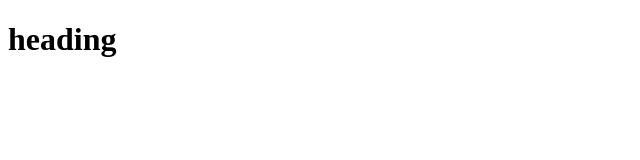
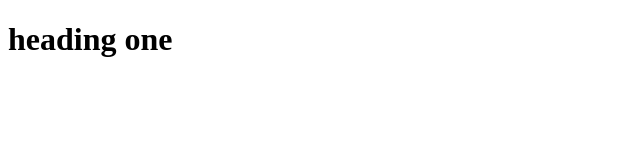
Before and after one commit to bhargavnadimpalli/gitpractice, a plain HTML site: page index.html in a window 1280 px wide. Shown: the full height of the page, 0-640 px from the left. Drawn offline with Linux system fonts and the light colour scheme.

Commit message:
heading updatedsecond time locally

```diff
--- a/index.html
+++ b/index.html
@@ -10,7 +10,7 @@
     <header></header>
     <main>
         <h1>
-            heading
+            heading one
         </h1>
     </main>
     <footer></footer>
```
